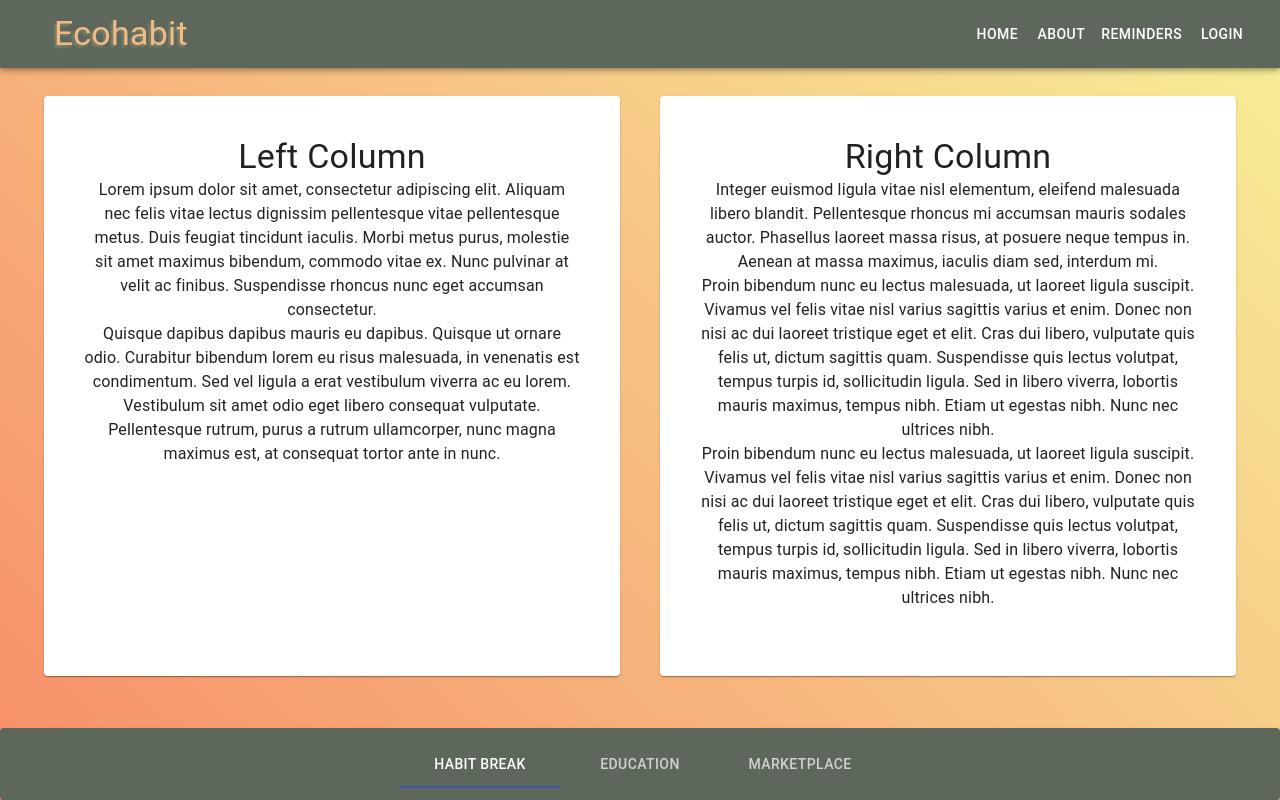
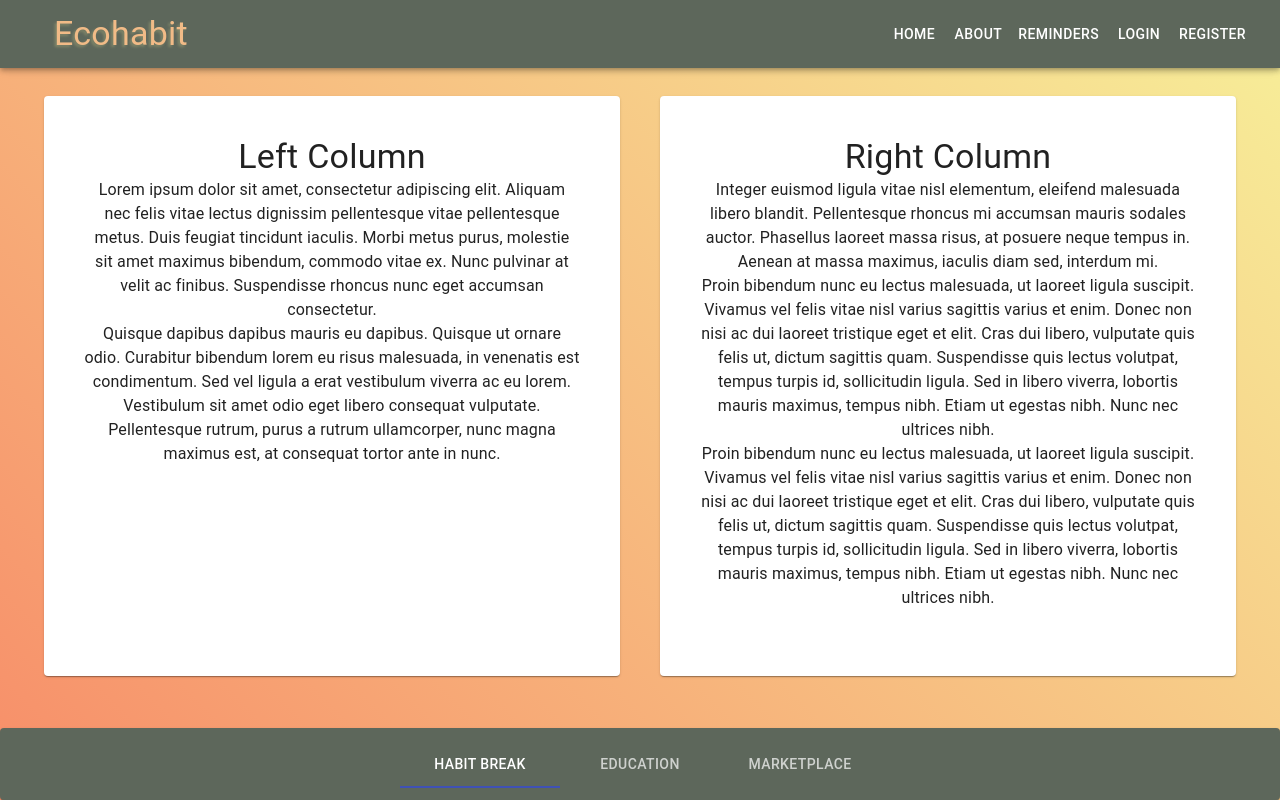
Before and after one commit to jayjscotto/ecohabit, a React (Create React App) app in the folder client/: page / in a window 1280 px wide. Built offline with nearby package versions, Linux system fonts and the light colour scheme.

Commit message:
updating index and App structure

```diff
--- a/client/src/App.js
+++ b/client/src/App.js
@@ -1,58 +1,52 @@
 import React, { Component } from 'react';
 import axios from 'axios';
 import Daily from './Pages/Daily';
-import Appbar from './Components/Appbar';
-import { Link } from 'react-router-dom';
+import Login from './Components/Login';
+import Register from './Components/Register';
+import { Switch, Route, useHistory } from 'react-router-dom';
 import Tabs from './Components/Tabs';
 import IntakeSurvey from './Pages/IntakeSurvey';
 import Title from './Components/Title';
 
-class App extends Component {
-	constructor(props) {
-		super(props);
-		this.state = {
-			dailySurveyTaken: false,
-			dailySurveyQuestions: []
-		};
-	}
+const App = props => {
+  //   constructor(props) {
+  //     super(props);
+  //     this.state = {
+  //       books: []
+  //     };
+  //   }
 
-	componentDidMount() {
-		axios.defaults.headers.common['Authorization'] = localStorage.getItem('jwtToken');
+  let history = useHistory();
+
+  const componentDidMount = () => {
+    axios.defaults.headers.common['Authorization'] = localStorage.getItem(
+      'jwtToken'
+    );
     axios
       .get('/api/survey')
-			.then((res) => {
-				this.props.history.push('/daily');
+      .then(res => {
+        history.push('/daily');
         console.log('YewHaw!');
         console.log(res);
       })
-			.catch((error) => {
+      .catch(error => {
         if (error.response.status === 401) {
-					this.props.history.push('/login');
+          history.push('/login');
         }
       });
-	}
+  };
 
-
-	render() {
   return (
-			<div className="container">
-
-				<Link to="/" component={Daily}>
-					Daily
-				</Link>
-				<Link to="/survey">Survey</Link>
-
-				{/* <Route path="/" component={Daily} />
-						<Link to="/survey" component={IntakeSurvey}>
-							About
-						</Link>
-						<Route path="/title" component={Title} /> */}
-				{/* <Route path='/reminders' component={Reminders} />
-					<Route path='/account-info' component={Account} /> */}
-				<Tabs />
+    <div className='container'>
+      <Switch>
+        <Route exact path='/login' component={Login} />
+        <Route exact path='/register' component={Register} />
+        <Route exact path='/' component={Daily} />
+        <Route exact path='/survey' component={IntakeSurvey} />
+        <Route exact path='/title' component={Title} />
+      </Switch>
     </div>
   );
-	}
-}
+};
 
 export default App;
--- a/client/src/Components/Appbar.js
+++ b/client/src/Components/Appbar.js
@@ -65,20 +65,20 @@ export default function ButtonAppBar(props) {
         <Button color='inherit'>About</Button>
         <Button color='inherit'>Reminders</Button>
 
-
-
-        {
-        localStorage.getItem('jwtToken') ? (
+        {localStorage.getItem('jwtToken') ? (
           <Button color='inherit' onClick={logout}>
             Logout
           </Button>
         ) : (
-          <Link className={classes.link} to='/login'>
-          <Button
-          color='inherit'>Login</Button>
-        </Link>
-        )
-        }
+          <div>
+            <Link className={classes.link} to='/login'>
+              <Button color='inherit'>Login</Button>
+            </Link>
+            <Link className={classes.link} to='/register'>
+              <Button color='inherit'>Register</Button>
+            </Link>
+          </div>
+        )}
       </Toolbar>
     </AppBar>
   );
--- a/client/src/index.js
+++ b/client/src/index.js
@@ -16,14 +16,7 @@ ReactDOM.render(
 		<div>
 			<Appbar />
 		</div>
-
-			<Switch>
-				<Route exact path="/login" component={Login} />
-				<Route exact path="/register" component={Register} />
-				<Route exact path="/" component={Daily} />
-				<Route exact path="/survey" component={IntakeSurvey} />
-				<Route exact path="/title" component={Title} />
-			</Switch>
+			<App/>
 		<Tabs/>
 	</Router>,
 	document.getElementById('root')
```
Lines whose indentation alone changed are shown as unchanged.
